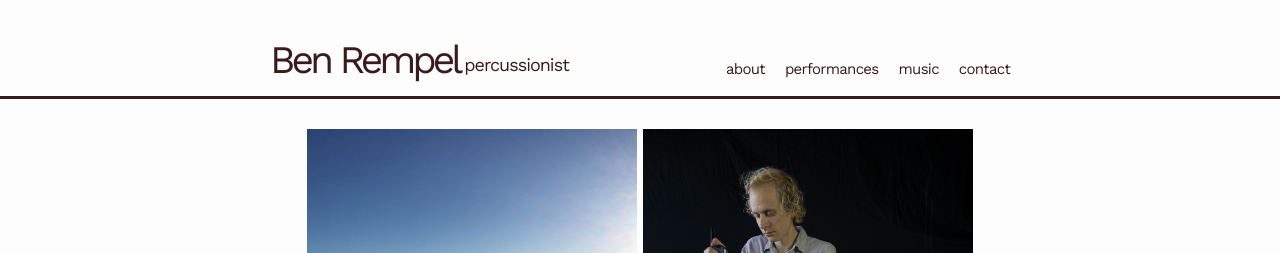
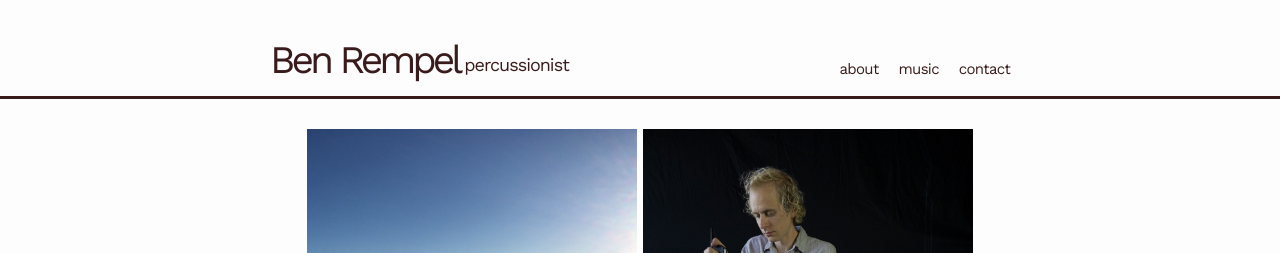
Before and after one commit to benrempel/benrempel.github.io, a Jekyll site: the page built from index.html, in a window 1280 px wide. Shown: the top 253 px of the page. Built offline with Jekyll 4.4.1, drawn with Linux system fonts in a browser that asks for light colours; some web fonts are replaced.

Commit message:
removed performances page

```diff
--- a/_config.yml
+++ b/_config.yml
@@ -33,7 +33,6 @@ plugins:
 
 header_pages:
   - about.html
-  - performances.html
   - music.html
   - contact.html
 
--- a/music.html
+++ b/music.html
@@ -8,10 +8,7 @@ permalink: /music/
 <br>
 
 <div class="row" style="text-align: center;">
-  <b>new album releases July 26, 2019 on
-    <a href="https://www.orendarecords.com/">Orenda Records</a><b>
-      <br>
-      <iframe style="border: 0; width: 350px; height: 470px;" src="https://bandcamp.com/EmbeddedPlayer/album=510281106/size=large/bgcol=333333/linkcol=ffffff/tracklist=false/transparent=true/" seamless><a href="http://orendarecords.bandcamp.com/album/desert-music-ep">Desert Music (EP) by Ben Rempel</a></iframe>
+    <iframe style="border: 0; width: 350px; height: 470px;" src="https://bandcamp.com/EmbeddedPlayer/album=510281106/size=large/bgcol=333333/linkcol=ffffff/tracklist=false/transparent=true/" seamless><a href="http://orendarecords.bandcamp.com/album/desert-music-ep">Desert Music (EP) by Ben Rempel</a></iframe>
 </div>
 <br>
 <br>
```
